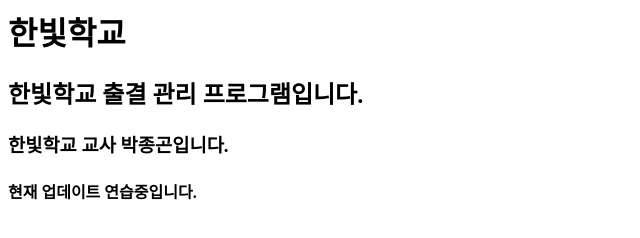
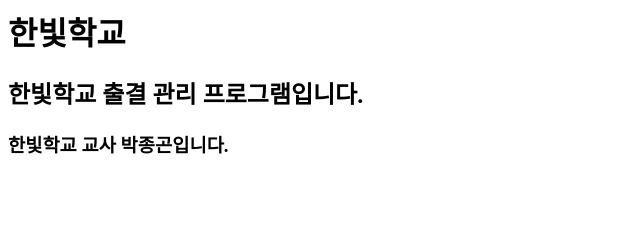
Before and after one commit to gones1215/gones, a plain HTML site: page index.html in a window 1280 px wide. Shown: the whole page, without its empty margins (0-640 px from the left). Drawn offline with Linux system fonts and the light colour scheme.

Commit message:
second update

```diff
--- a/index.html
+++ b/index.html
@@ -8,6 +8,5 @@
     <h1>한빛학교</h1>
     <h2>한빛학교 출결 관리 프로그램입니다.</h2>
     <h3>한빛학교 교사 박종곤입니다.</h3>
-    <h4>현재 업데이트 연습중입니다.</h4>
   </body>
 </html>
```
